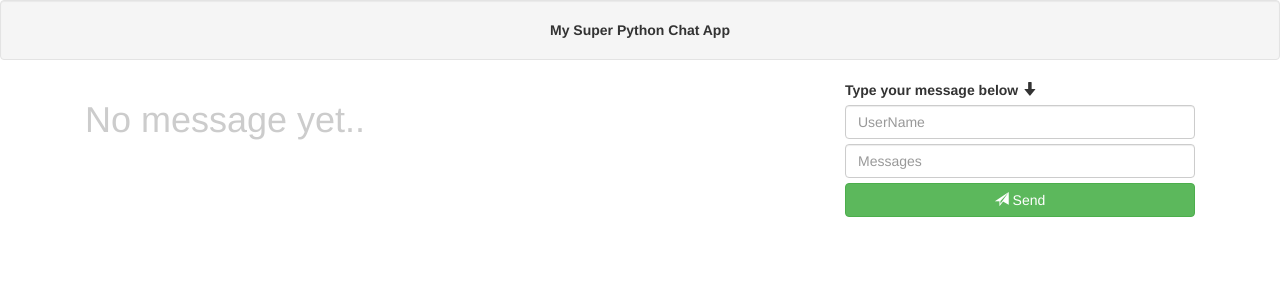
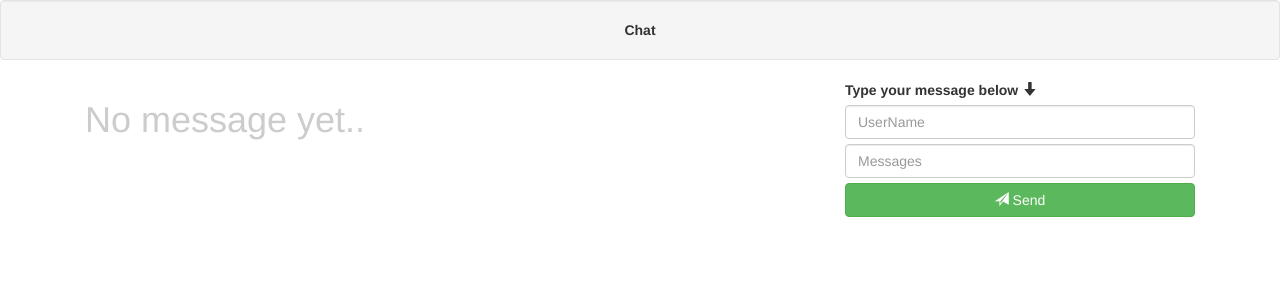
Before and after one commit to iamkaushalk/samir_text, a Flask app: page / in a window 1280 px wide. Shown: the top 300 px of the page. Run offline with Flask 2, Linux system fonts and the light colour scheme; some libraries are stand-ins or nearby versions.

Commit message:
uiupdate

```diff
--- a/templates/session.html
+++ b/templates/session.html
@@ -30,7 +30,7 @@
   </head>
   <body>
 
-    <div class="text-center well"><b>My Super Python Chat App</b></div>
+    <div class="text-center well"><b>Chat</b></div>
 
     <div class="container">
       <div class="col-sm-8">
```
